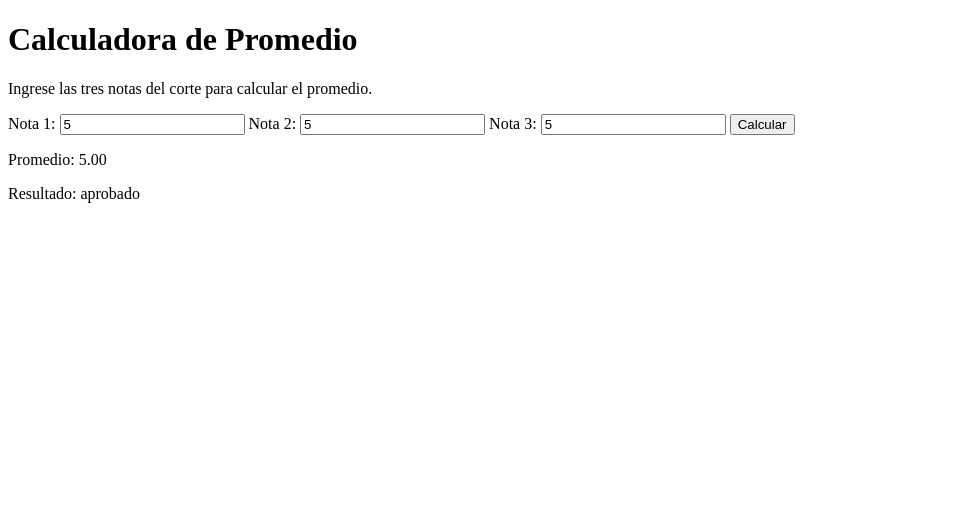
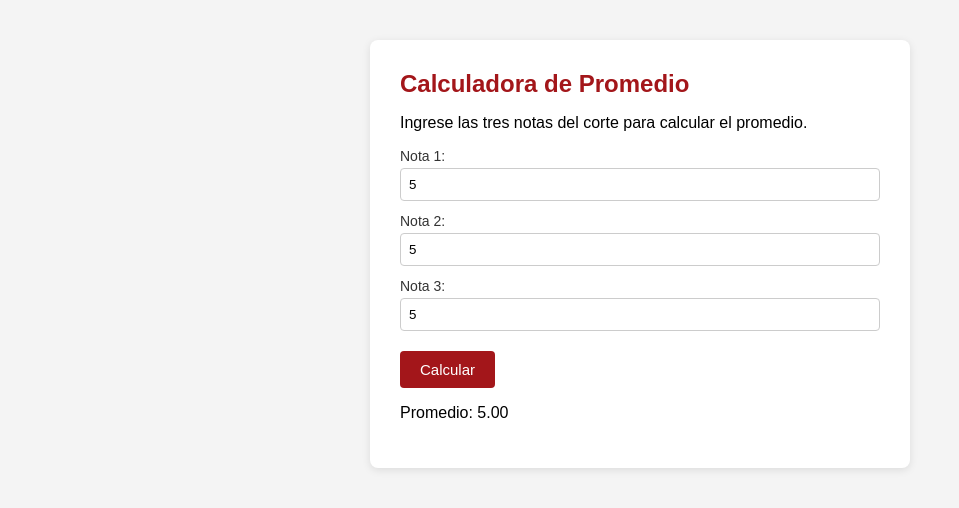
Before and after one commit to mateodavidaguas-byte/taller-integrador-vargasaguas, a plain HTML site: page index.html in a window 1280 px wide. Both pictures are taken after typing "5", "5", "5" into the empty fields and a click on the button "Calcular". Shown: the whole page, without its empty margins (0-959 px from the left). Drawn offline with Linux system fonts and the light colour scheme.

Commit message:
refactor: actualiza referencias a los nuevos ids en calcularPromedio

```diff
--- a/index.html
+++ b/index.html
@@ -2,8 +2,8 @@
 <html lang="es">
 <head>
     <meta charset="UTF-8">
-    <title>pagina</title>
-    <link rel="stylesheet" href="Estilos Del Sitio.CSS">
+    <title>Calculadora de Promedio</title>
+    <link rel="stylesheet" href="styles.css">
 </head>
 <body>
 
@@ -12,18 +12,18 @@
         <p>Ingrese las tres notas del corte para calcular el promedio.</p>
 
         <label>Nota 1:</label>
-        <input type="number" id="n1" step="0.1">
+        <input type="number" id="notaUno" step="0.1">
 
         <label>Nota 2:</label>
-        <input type="number" id="n2" step="0.1">
+        <input type="number" id="notaDos" step="0.1">
 
         <label>Nota 3:</label>
-        <input type="number" id="n3" step="0.1">
+        <input type="number" id="notaTres" step="0.1">
 
         <button onclick="calcularPromedio()">Calcular</button>
 
-        <p id="r"></p>
-        <p id="r2"></p>
+        <p id="resultadoPromedio"></p>
+        <p id="r2" por id="resultadoEstado"></p>
     </div>
 
 <script>
@@ -33,27 +33,24 @@ let CANTIDAD_NOTAS = 3;
 
 function calcularPromedio() {
 
-    let a = parseFloat(document.getElementById("n1").value);
-    let b = parseFloat(document.getElementById("n2").value);
-    let c = parseFloat(document.getElementById("n3").value);
-
+    let a = parseFloat(document.getElementById("notaUno").value);
+    let b = parseFloat(document.getElementById("notaDos").value);
+    let c = parseFloat(document.getElementById("notaTres").value);
 
     if (isNaN(a) || isNaN(b) || isNaN(c)) {
-        document.getElementById("r").innerHTML = "Debe ingresar las tres notas.";
+        document.getElementById("resultadoPromedio").innerHTML = "Debe ingresar las tres notas.";
         return;
     }
 
     let promedio = (a + b + c) / CANTIDAD_NOTAS;
 
-    document.getElementById("r").innerHTML = "Promedio: " + promedio.toFixed(2);
+    document.getElementById("resultadoPromedio").innerHTML = "Promedio: " + promedio.toFixed(2);
 
     if (promedio >= 3.0) {
-        document.getElementById("r2").innerHTML = "Resultado: aprobado";
+        document.getElementById("resultadoEstado").innerHTML = "Resultado: aprobado";
     } else {
-        document.getElementById("r2").innerHTML = "Resultado: reprobado";
+        document.getElementById("resultadoEstado").innerHTML = "Resultado: reprobado";
     }
-
-
 }
 
 
```
